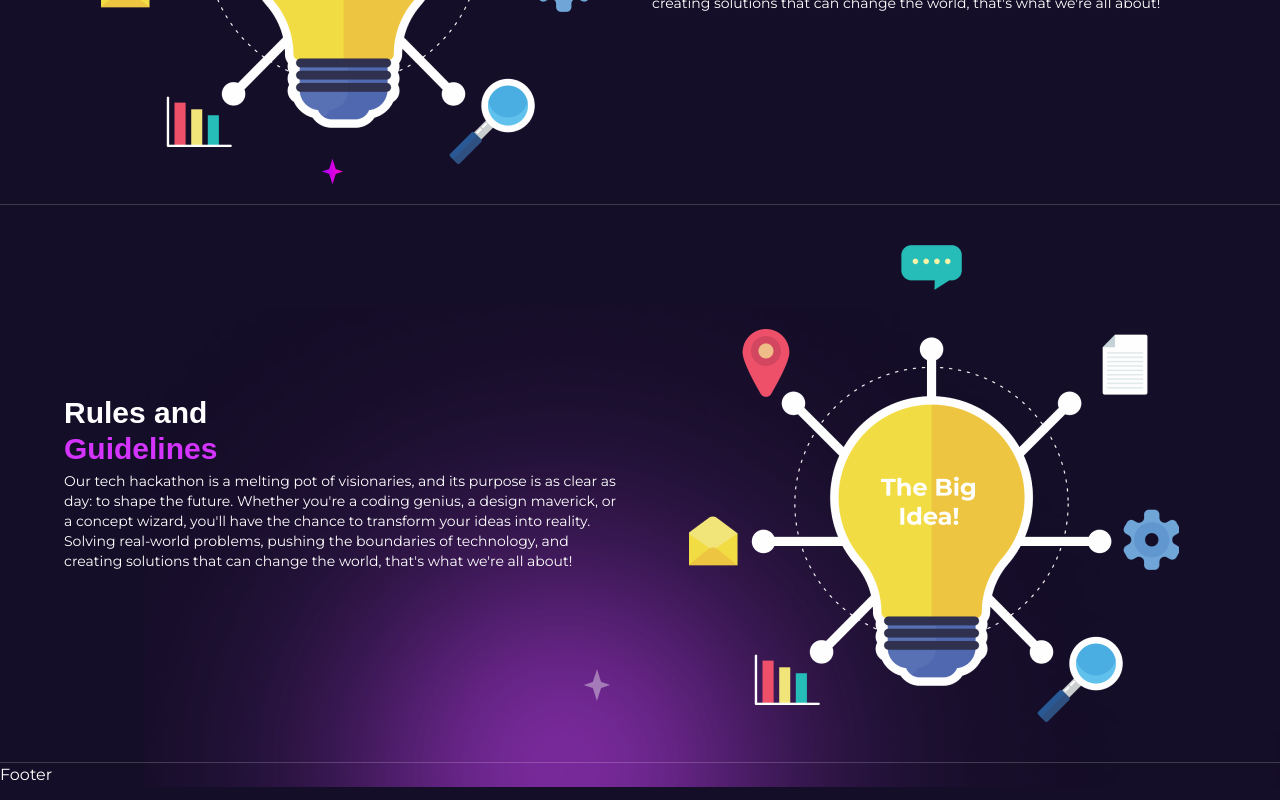
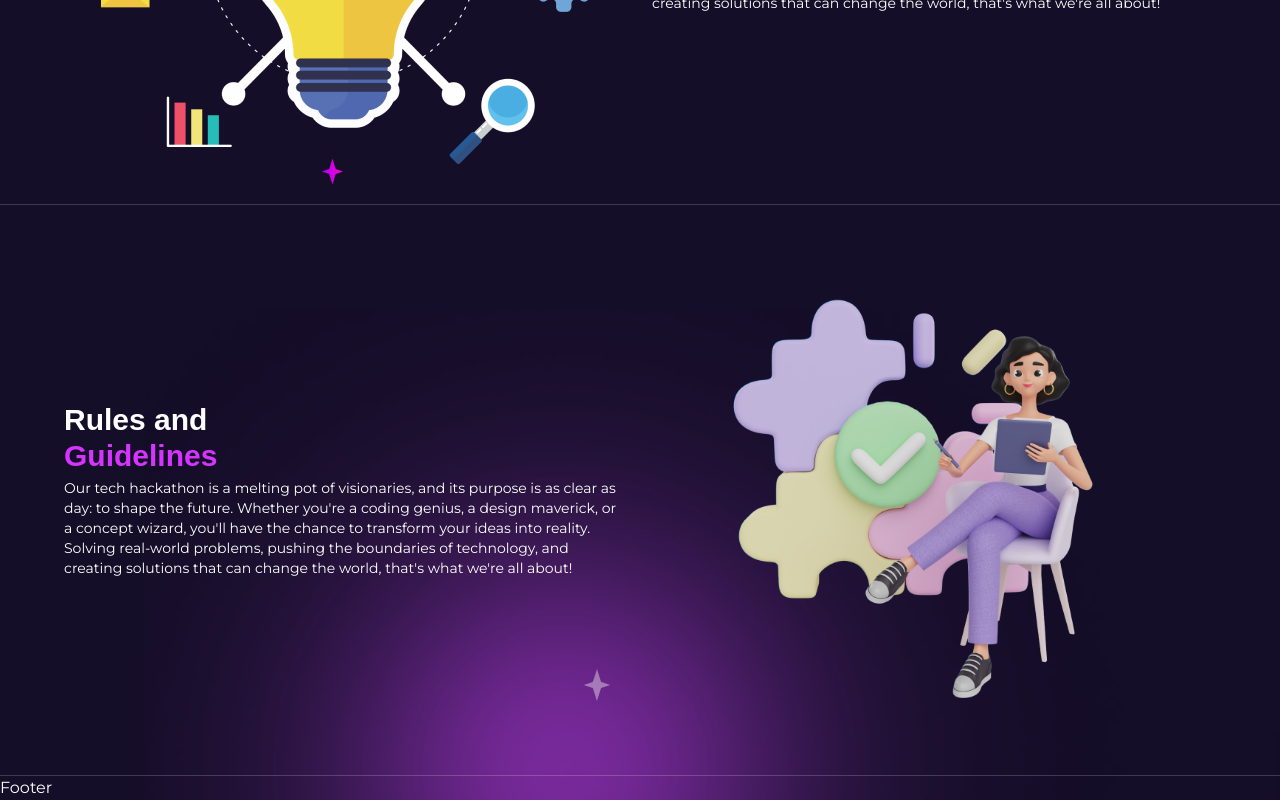
Before and after one commit to gift56/getlinked-ui-challengn, a Next.js app: page / in a window 1280 px wide. Shown: the part 1018-1818 px from the top of the page. Built offline with nearby package versions, Linux system fonts and the light colour scheme; a web font is replaced by a local one.

Commit message:
moving to the next

```diff
--- a/components/LandingpageContent/Rules.tsx
+++ b/components/LandingpageContent/Rules.tsx
@@ -11,7 +11,7 @@ const Rules = () => {
               whileInView={{ opacity: 1, scale: 1 }}
               transition={{ type: "spring", duration: 2 }}
               viewport={{ once: true }}
-              src="/img/ideaImg.png"
+              src="/img/rulesImg.png"
               alt="ideaImg"
               className="tab:w-[490px] w-[264px] mx-auto"
             />
```
